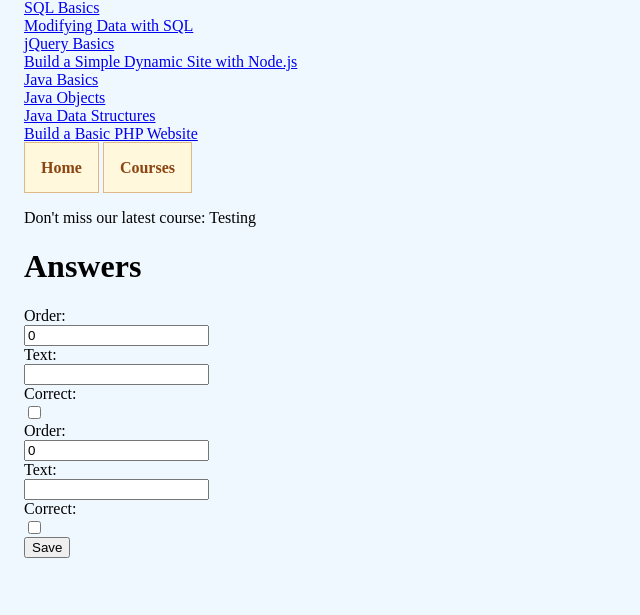
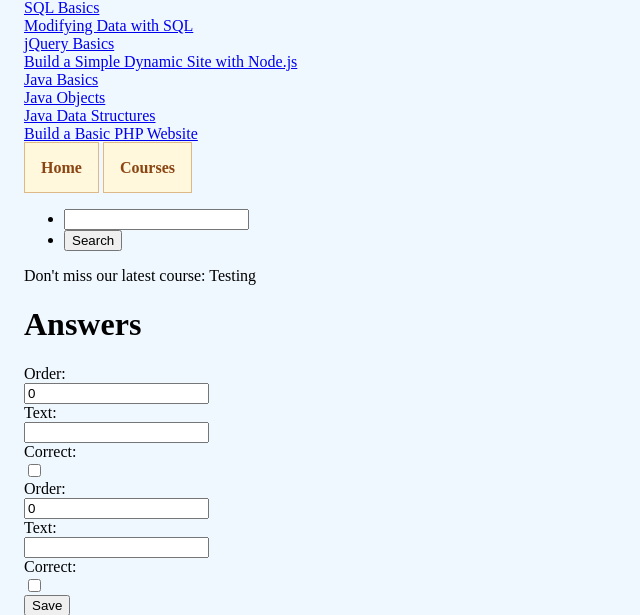
Before and after one commit to bronsonavila/exploring-django, a Django app: page /courses/1/create_answer/ in a window 1280 px wide. Shown: the part 159-774 px from the top of the page, without its empty margins (0-640 px from the left). Before the commit the page ends 717 px from the top, so only its background shows below. Run offline with Django 3.2, Linux system fonts and the light colour scheme; a user stored in the database is signed in; data comes from the database, SQL or seed files in the repository; both versions use the stored data as it was after the commit.

Commit message:
Complete 'Exclusivity'

```diff
--- a/django-basics/learning_site/courses/urls.py
+++ b/django-basics/learning_site/courses/urls.py
@@ -19,5 +19,7 @@ urlpatterns = [
     path('<int:quiz_pk>/create_question/<question:question_type>', views.create_question, name='create_question'),
     path('<int:quiz_pk>/edit_question/<int:question_pk>/', views.edit_question, name='edit_question'),
     path('<int:question_pk>/create_answer/', views.answer_form, name='create_answer'),
+    path('by/<slug:teacher>/', views.courses_by_teacher, name='by_teacher'),
+    path('search/', views.search, name='search'),
     path('<int:pk>/', views.course_detail, name='detail'),
 ]
--- a/django-basics/learning_site/courses/views.py
+++ b/django-basics/learning_site/courses/views.py
@@ -183,3 +183,23 @@ def answer_form(request, question_pk):
         'formset': formset,
         'question': question,
     })
+
+
+def courses_by_teacher(request, teacher):
+    # teacher = models.User.objects.get(username=teacher)
+    # courses = teacher.course_set.all()
+
+    # Simpler way to query courses by teacher, rather than using the
+    # commented out code above. This method is also preferred because
+    # it will just produce an empty queryset rather than a 404 error
+    # if the given teacher name does not exist in the database.
+    courses = models.Course.objects.filter(teacher__username=teacher)
+
+    return render(request, 'courses/course_list.html', {'courses': courses})
+
+
+def search(request):
+    term = request.GET.get('q')
+    # Get courses where the title contains the term (case insensitive).
+    courses = models.Course.objects.filter(title__icontains=term)
+    return render(request, 'courses/course_list.html', {'courses': courses})
--- a/django-basics/learning_site/learning_site/urls.py
+++ b/django-basics/learning_site/learning_site/urls.py
@@ -14,7 +14,8 @@ Including another URLconf
     2. Add a URL to urlpatterns:  path('blog/', include('blog.urls'))
 """
 from django.contrib import admin
-from django.urls import include, path
+from django.urls import include, path, re_path
+from django.conf import settings
 
 from . import views
 
@@ -25,3 +26,10 @@ urlpatterns = [
     path('suggest/', views.suggestion_view, name='suggestion'),
     path('', views.home, name='home'),
 ]
+
+# Required for Django Debug Toolbar.
+if settings.DEBUG:
+    import debug_toolbar
+    urlpatterns += [
+        re_path(r'^__debug__/', include(debug_toolbar.urls)),
+    ]
--- a/django-basics/learning_site/templates/layout.html
+++ b/django-basics/learning_site/templates/layout.html
@@ -15,6 +15,12 @@
         <a href="{% url 'home' %}">Home</a>
         <a href="{% url 'courses:list' %}">Courses</a>
       </nav>
+      <form action="{% url 'courses:search' %}" method="GET">
+        <ul>
+          <li><input type="search" name="q"></li>
+          <li><button type="button">Search</button></li>
+        </ul>
+      </form>
       <p>Don't miss our latest course: {% newest_course %}</p>
       {% block content %}{% endblock %}
     </div>
```
Also changed, not shown: django-basics/learning_site/learning_site/settings.py (+13 -0 lines), README.md, django-basics/learning_site/db.sqlite3.
